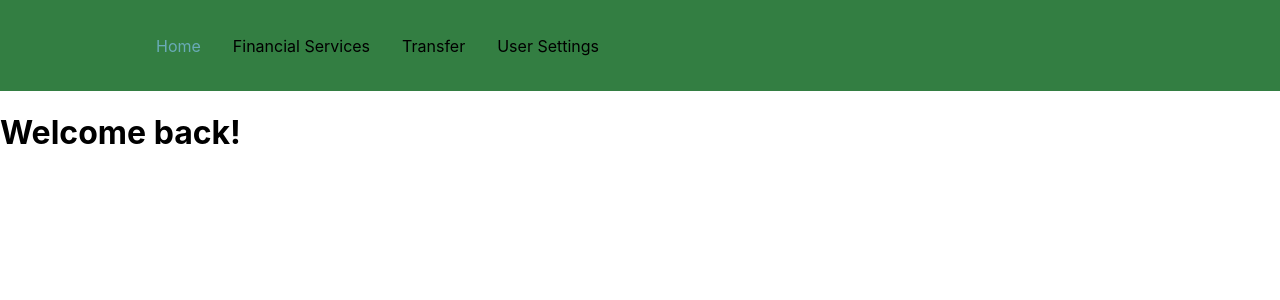
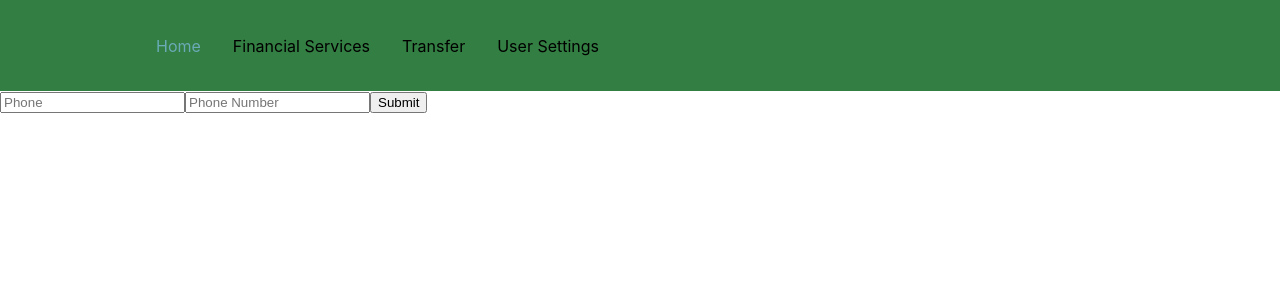
Before and after one commit to driedsoba/BlazePay, a React (Create React App) app: page /home in a window 1280 px wide. Shown: the top 300 px of the page. Built offline with nearby package versions, Linux system fonts and the light colour scheme.

Commit message:
changed stuff

```diff
--- a/src/App.js
+++ b/src/App.js
@@ -6,9 +6,7 @@ import { BrowserRouter as Router, Routes, Route }
 import Transfer from './pages/transfer';
 import User from './pages/user';
 import Financial from './pages/finance/financial';
-import Home from './pages/home';
-
-
+import Home from './pages/home/home';
 
 
 
--- a/src/pages/home.js
+++ /dev/null
@@ -1,13 +0,0 @@
-import React from "react";
-
-const Home = () => {
-    return (
-        <div>
-            <h1>
-                Welcome back!
-            </h1>
-        </div>
-    );
-};
-
-export default Home;
--- /dev/null
+++ b/src/pages/home/home.js
@@ -0,0 +1,60 @@
+import React, { useState } from 'react';
+
+function Home() {
+  const [data, setData] = useState({
+    phone: '',
+    phoneNumber: '',
+  });
+
+  const handleChange = (e) => {
+    const { name, value } = e.target;
+    setData((prevData) => ({
+      ...prevData,
+      [name]: value,
+    }));
+  };
+
+  const handleSubmit = async () => {
+    try {
+      const response = await fetch('/api/your-endpoint', {
+        method: 'POST',
+        headers: {
+          'Content-Type': 'application/json',
+        },
+        body: JSON.stringify(data),
+      });
+
+      if (!response.ok) {
+        throw new Error('Request failed');
+      }
+
+      // Handle the response as needed
+      const responseData = await response.json();
+      console.log('Response from server:', responseData);
+    } catch (error) {
+      console.error('Error:', error);
+    }
+  };
+
+  return (
+    <div>
+      <input
+        type="text"
+        name="phone"
+        value={data.phone}
+        onChange={handleChange}
+        placeholder="Phone"
+      />
+      <input
+        type="text"
+        name="phone number"
+        value={data.phoneNumber}
+        onChange={handleChange}
+        placeholder="Phone Number"
+      />
+      <button onClick={handleSubmit}>Submit</button>
+    </div>
+  );
+}
+
+export default Home;
```
Also changed, not shown: src/pages/home/login.js (added, +60 -0 lines), src/pages/home/loggedin.js (added).
